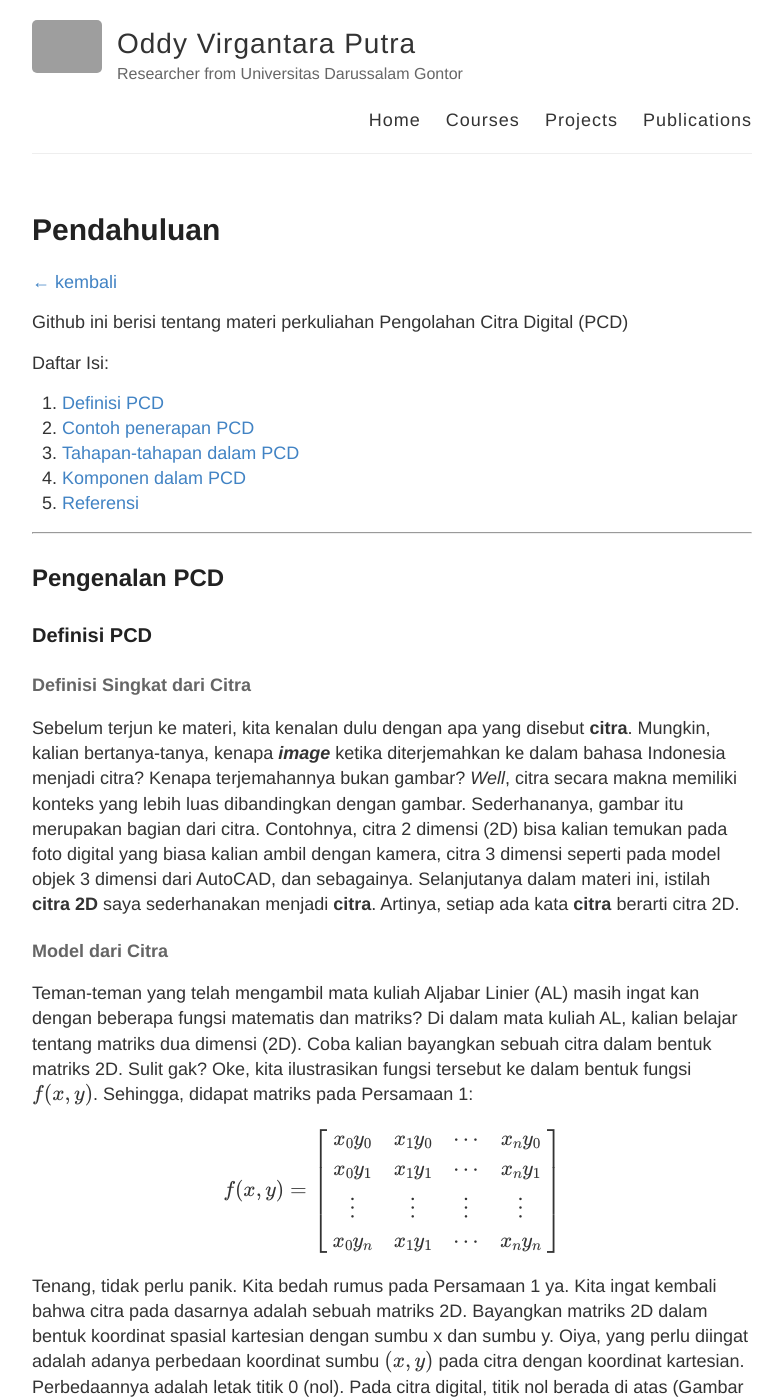
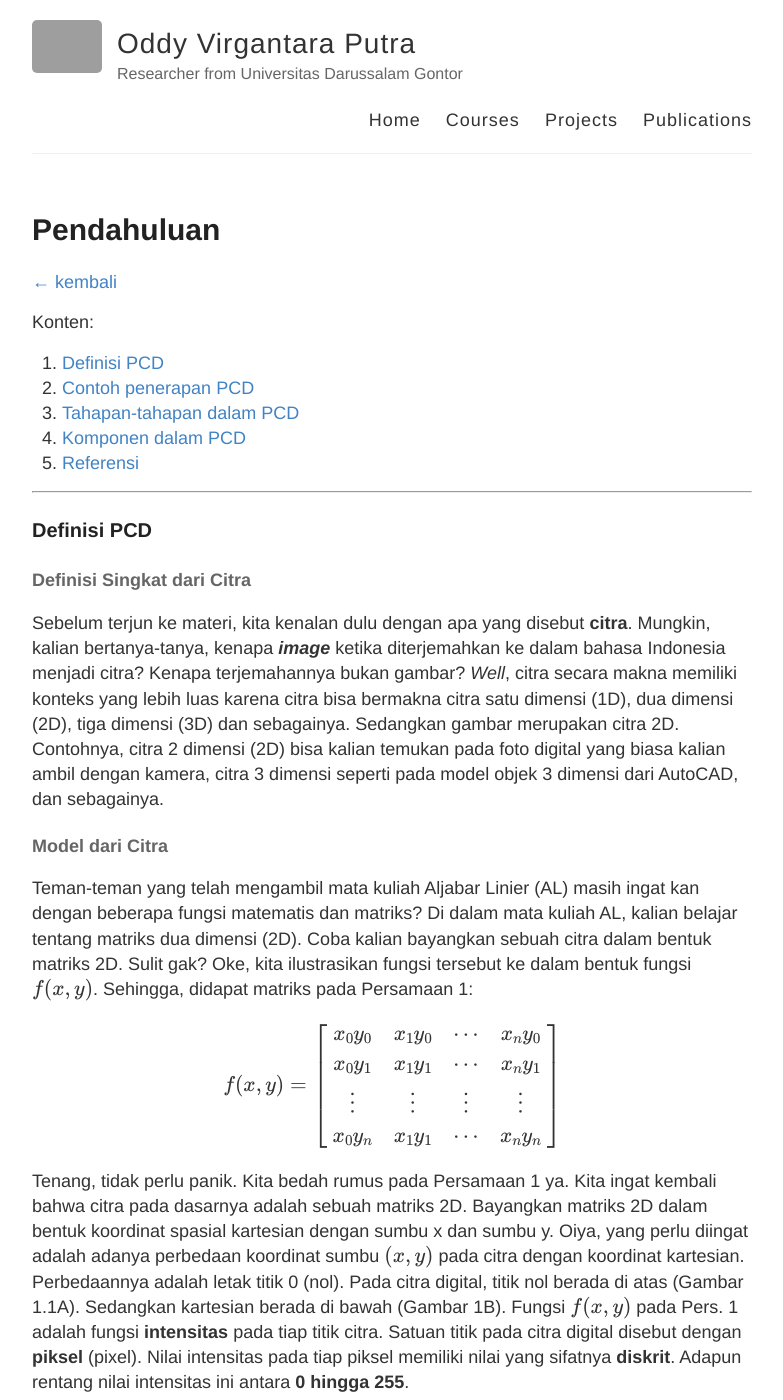
Before and after one commit to virgantara/virgantara.github.io, a Jekyll site: the page built from _posts/2020-05-28-pcd-pertemuan-1.markdown, in a window 1280 px wide and 1400 px high. Shown: the whole window, without its empty margins (248-1031 px from the left). Built offline with Jekyll 4.4.1, drawn with Linux system fonts in a browser that asks for light colours; formulas are drawn with MathJax 3; grey boxes are pictures that could not be loaded.

Commit message:
revisi deskripsi

```diff
--- a/_posts/2020-05-28-pcd-pertemuan-1.markdown
+++ b/_posts/2020-05-28-pcd-pertemuan-1.markdown
@@ -10,9 +10,7 @@ tags: [introduction, pengenalan, citra, digital, definisi, contoh] # add tag
 
 <a href="{{ site.baseurl }}/course/pengolahan-citra-digital">&#8592; kembali</a>
 
-Github ini berisi tentang materi perkuliahan Pengolahan Citra Digital (PCD)
-
-Daftar Isi:
+Konten:
 1. [Definisi PCD](#definisi-pcd)
 1. [Contoh penerapan PCD](#contoh-penerapan-pcd)
 1. [Tahapan-tahapan dalam PCD](#tahapan-tahapan-dalam-pcd)
@@ -21,12 +19,11 @@ Daftar Isi:
 
 ---
 
-##  Pengenalan PCD ##
 ### Definisi PCD ###
 
 
 #### Definisi Singkat dari Citra
-Sebelum terjun ke materi, kita kenalan dulu dengan apa yang disebut **citra**. Mungkin, kalian bertanya-tanya, kenapa ***image*** ketika diterjemahkan ke dalam bahasa Indonesia menjadi citra? Kenapa terjemahannya bukan gambar? *Well*, citra secara makna memiliki konteks yang lebih luas dibandingkan dengan gambar. Sederhananya, gambar itu merupakan bagian dari citra. Contohnya, citra 2 dimensi (2D) bisa kalian temukan pada foto digital yang biasa kalian ambil dengan kamera, citra 3 dimensi seperti pada model objek 3 dimensi dari AutoCAD, dan sebagainya. Selanjutanya dalam materi ini, istilah **citra 2D** saya sederhanakan menjadi **citra**. Artinya, setiap ada kata **citra** berarti citra 2D.
+Sebelum terjun ke materi, kita kenalan dulu dengan apa yang disebut **citra**. Mungkin, kalian bertanya-tanya, kenapa ***image*** ketika diterjemahkan ke dalam bahasa Indonesia menjadi citra? Kenapa terjemahannya bukan gambar? *Well*, citra secara makna memiliki konteks yang lebih luas karena citra bisa bermakna citra satu dimensi (1D), dua dimensi (2D), tiga dimensi (3D) dan sebagainya. Sedangkan gambar merupakan citra 2D. Contohnya, citra 2 dimensi (2D) bisa kalian temukan pada foto digital yang biasa kalian ambil dengan kamera, citra 3 dimensi seperti pada model objek 3 dimensi dari AutoCAD, dan sebagainya.
 
 #### Model dari Citra
 Teman-teman yang telah mengambil mata kuliah Aljabar Linier (AL) masih ingat kan dengan beberapa fungsi matematis dan matriks? Di dalam mata kuliah AL, kalian belajar tentang matriks dua dimensi (2D). Coba kalian bayangkan sebuah citra dalam bentuk matriks 2D. Sulit gak? Oke, kita ilustrasikan fungsi tersebut ke dalam bentuk fungsi $$ f(x,y) $$. Sehingga, didapat matriks pada Persamaan 1:
```
